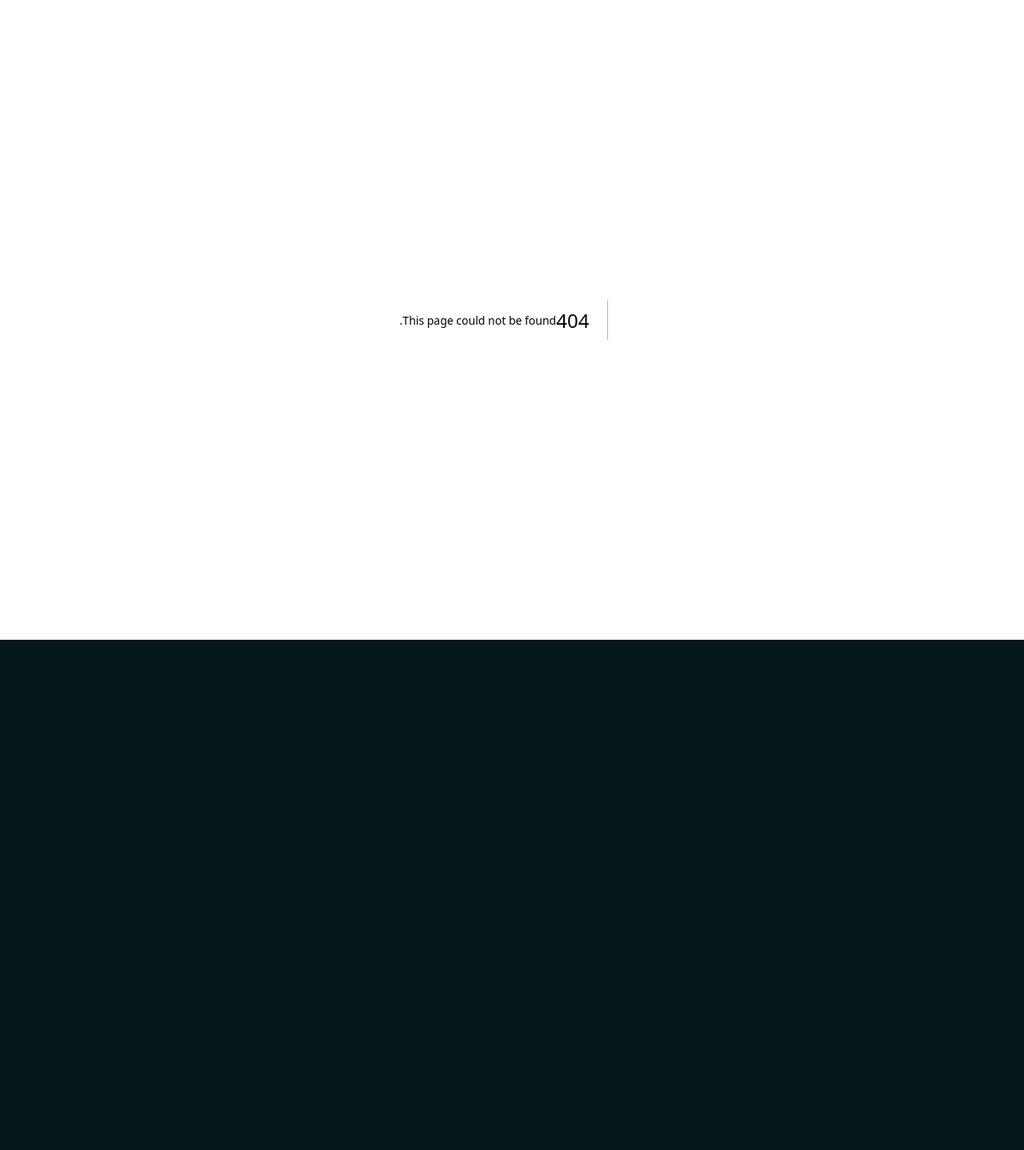
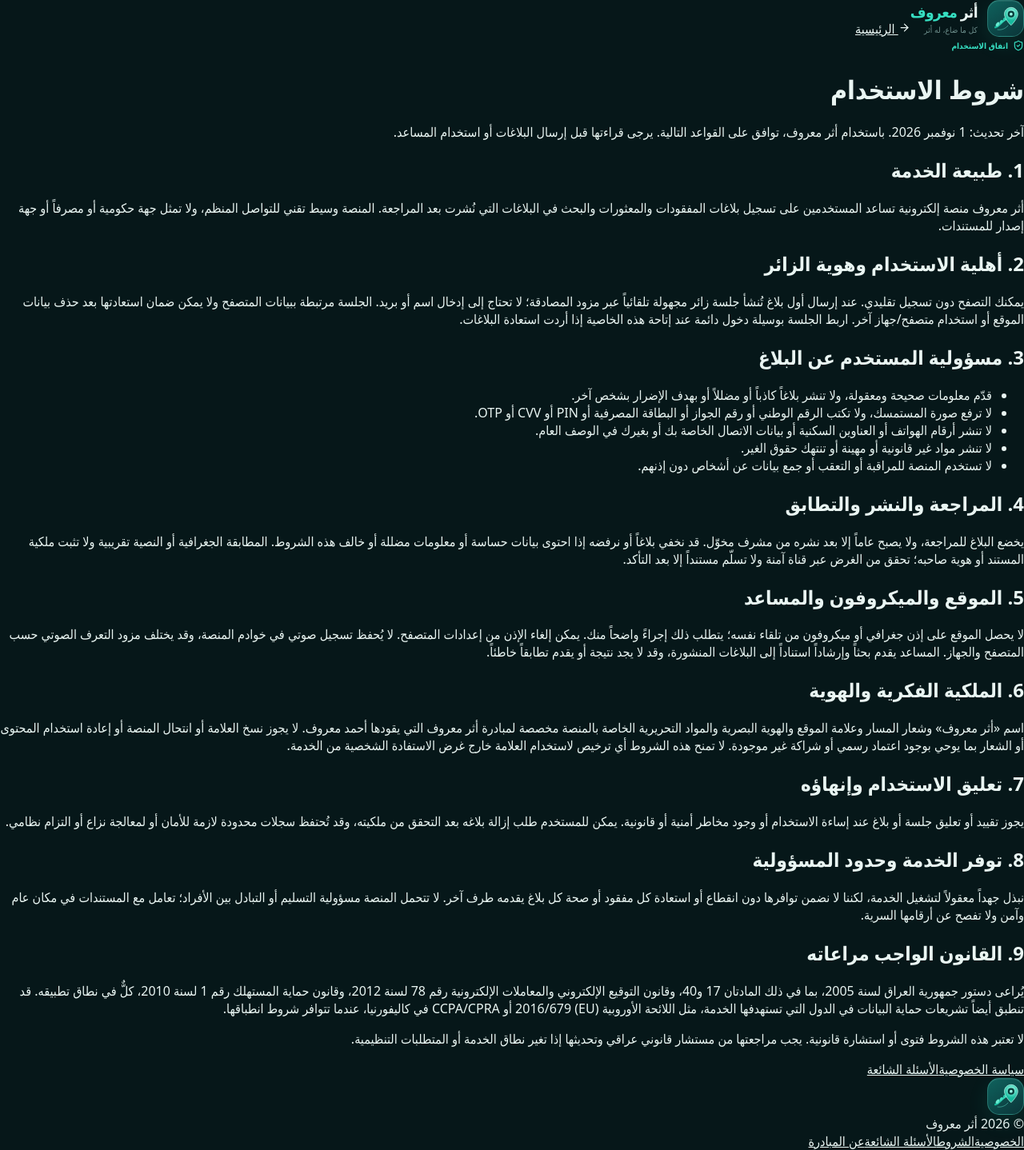
Before and after one commit to ahmedfouaadqi-glitch/atharmaaroof, a Next.js app: page /terms in a window 1280 px wide. Before the commit this address had no page. Shown: the whole page at 80% size. Before the commit the page ends 800 px from the top, so only its background shows below. Built offline with nearby package versions, Linux system fonts and the light colour scheme.

Commit message:
legal: add terms of use and acceptable use rules

```diff
--- /dev/null
+++ b/app/terms/page.tsx
@@ -0,0 +1,64 @@
+import type { Metadata } from "next";
+import Link from "next/link";
+import InfoPageShell from "@/components/InfoPageShell";
+
+export const metadata: Metadata = {
+  title: "شروط الاستخدام | أثر معروف",
+  description: "شروط استخدام منصة أثر معروف للمفقودات والمعثورات.",
+  robots: { index: true, follow: true }
+};
+
+export default function TermsPage() {
+  return (
+    <InfoPageShell
+      kicker="اتفاق الاستخدام"
+      title="شروط الاستخدام"
+      description="آخر تحديث: 1 نوفمبر 2026. باستخدام أثر معروف، توافق على القواعد التالية. يرجى قراءتها قبل إرسال البلاغات أو استخدام المساعد."
+    >
+      <section>
+        <h2>1. طبيعة الخدمة</h2>
+        <p>أثر معروف منصة إلكترونية تساعد المستخدمين على تسجيل بلاغات المفقودات والمعثورات والبحث في البلاغات التي نُشرت بعد المراجعة. المنصة وسيط تقني للتواصل المنظم، ولا تمثل جهة حكومية أو مصرفاً أو جهة إصدار للمستندات.</p>
+      </section>
+      <section>
+        <h2>2. أهلية الاستخدام وهوية الزائر</h2>
+        <p>يمكنك التصفح دون تسجيل تقليدي. عند إرسال أول بلاغ تُنشأ جلسة زائر مجهولة تلقائياً عبر مزود المصادقة؛ لا تحتاج إلى إدخال اسم أو بريد. الجلسة مرتبطة ببيانات المتصفح ولا يمكن ضمان استعادتها بعد حذف بيانات الموقع أو استخدام متصفح/جهاز آخر. اربط الجلسة بوسيلة دخول دائمة عند إتاحة هذه الخاصية إذا أردت استعادة البلاغات.</p>
+      </section>
+      <section>
+        <h2>3. مسؤولية المستخدم عن البلاغ</h2>
+        <ul>
+          <li>قدّم معلومات صحيحة ومعقولة، ولا تنشر بلاغاً كاذباً أو مضللاً أو بهدف الإضرار بشخص آخر.</li>
+          <li>لا ترفع صورة المستمسك، ولا تكتب الرقم الوطني أو رقم الجواز أو البطاقة المصرفية أو PIN أو CVV أو OTP.</li>
+          <li>لا تنشر أرقام الهواتف أو العناوين السكنية أو بيانات الاتصال الخاصة بك أو بغيرك في الوصف العام.</li>
+          <li>لا تنشر مواد غير قانونية أو مهينة أو تنتهك حقوق الغير.</li>
+          <li>لا تستخدم المنصة للمراقبة أو التعقب أو جمع بيانات عن أشخاص دون إذنهم.</li>
+        </ul>
+      </section>
+      <section>
+        <h2>4. المراجعة والنشر والتطابق</h2>
+        <p>يخضع البلاغ للمراجعة، ولا يصبح عاماً إلا بعد نشره من مشرف مخوّل. قد نخفي بلاغاً أو نرفضه إذا احتوى بيانات حساسة أو معلومات مضللة أو خالف هذه الشروط. المطابقة الجغرافية أو النصية تقريبية ولا تثبت ملكية المستند أو هوية صاحبه؛ تحقق من الغرض عبر قناة آمنة ولا تسلّم مستنداً إلا بعد التأكد.</p>
+      </section>
+      <section>
+        <h2>5. الموقع والميكروفون والمساعد</h2>
+        <p>لا يحصل الموقع على إذن جغرافي أو ميكروفون من تلقاء نفسه؛ يتطلب ذلك إجراءً واضحاً منك. يمكن إلغاء الإذن من إعدادات المتصفح. لا يُحفظ تسجيل صوتي في خوادم المنصة، وقد يختلف مزود التعرف الصوتي حسب المتصفح والجهاز. المساعد يقدم بحثاً وإرشاداً استناداً إلى البلاغات المنشورة، وقد لا يجد نتيجة أو يقدم تطابقاً خاطئاً.</p>
+      </section>
+      <section>
+        <h2>6. الملكية الفكرية والهوية</h2>
+        <p>اسم «أثر معروف» وشعار المسار وعلامة الموقع والهوية البصرية والمواد التحريرية الخاصة بالمنصة مخصصة لمبادرة أثر معروف التي يقودها أحمد معروف. لا يجوز نسخ العلامة أو انتحال المنصة أو إعادة استخدام المحتوى أو الشعار بما يوحي بوجود اعتماد رسمي أو شراكة غير موجودة. لا تمنح هذه الشروط أي ترخيص لاستخدام العلامة خارج غرض الاستفادة الشخصية من الخدمة.</p>
+      </section>
+      <section>
+        <h2>7. تعليق الاستخدام وإنهاؤه</h2>
+        <p>يجوز تقييد أو تعليق جلسة أو بلاغ عند إساءة الاستخدام أو وجود مخاطر أمنية أو قانونية. يمكن للمستخدم طلب إزالة بلاغه بعد التحقق من ملكيته، وقد تُحتفظ سجلات محدودة لازمة للأمان أو لمعالجة نزاع أو التزام نظامي.</p>
+      </section>
+      <section>
+        <h2>8. توفر الخدمة وحدود المسؤولية</h2>
+        <p>نبذل جهداً معقولاً لتشغيل الخدمة، لكننا لا نضمن توافرها دون انقطاع أو استعادة كل مفقود أو صحة كل بلاغ يقدمه طرف آخر. لا تتحمل المنصة مسؤولية التسليم أو التبادل بين الأفراد؛ تعامل مع المستندات في مكان عام وآمن ولا تفصح عن أرقامها السرية.</p>
+      </section>
+      <section>
+        <h2>9. القانون الواجب مراعاته</h2>
+        <p>يُراعى دستور جمهورية العراق لسنة 2005، بما في ذلك المادتان 17 و40، وقانون التوقيع الإلكتروني والمعاملات الإلكترونية رقم 78 لسنة 2012، وقانون حماية المستهلك رقم 1 لسنة 2010، كلٌّ في نطاق تطبيقه. قد تنطبق أيضاً تشريعات حماية البيانات في الدول التي تستهدفها الخدمة، مثل اللائحة الأوروبية (EU) 2016/679 أو CCPA/CPRA في كاليفورنيا، عندما تتوافر شروط انطباقها.</p>
+        <p className="legal-disclaimer">لا تعتبر هذه الشروط فتوى أو استشارة قانونية. يجب مراجعتها من مستشار قانوني عراقي وتحديثها إذا تغير نطاق الخدمة أو المتطلبات التنظيمية.</p>
+      </section>
+      <section className="info-next-links"><Link href="/privacy">سياسة الخصوصية</Link><Link href="/faq">الأسئلة الشائعة</Link></section>
+    </InfoPageShell>
+  );
+}
```
